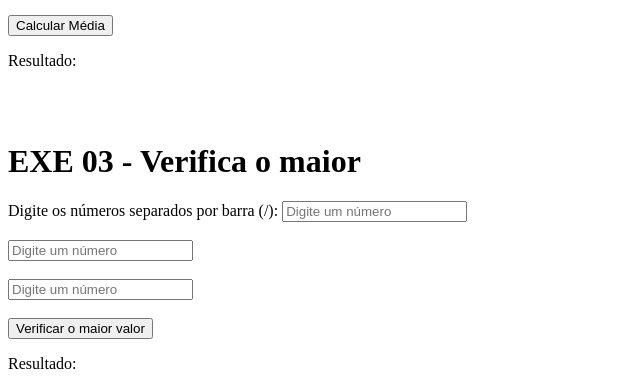
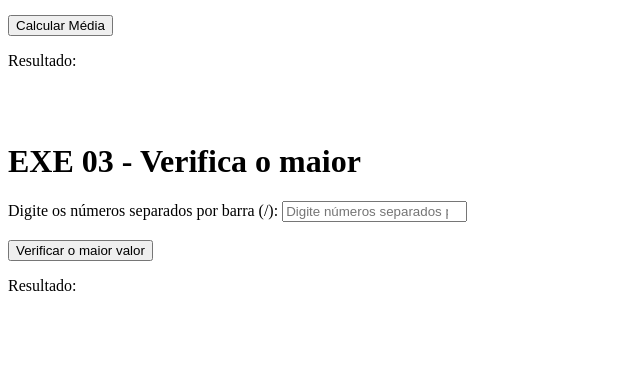
Before and after one commit to LuanSantanaPeca/aulafrontend, a plain HTML site: page 20260512/index.html in a window 1280 px wide. Shown: the part 592-981 px from the top of the page, without its empty margins (0-640 px from the left). After the commit the page ends 903 px from the top, so only its background shows below. Drawn offline with Linux system fonts and the light colour scheme.

Commit message:
Update index.html

```diff
--- a/20260512/index.html
+++ b/20260512/index.html
@@ -38,11 +38,9 @@
     <div id="exe03">
         <h1>EXE 03 - Verifica o maior</h1>
         <span>Digite os números separados por barra (/):</span>
-        <input type="number" name="value1" placeholder="Digite um número" id="value1"><br><br>
-        <input type="number" name="value2" placeholder="Digite um número" id="value2"><br><br>
-        <input type="number" name="value3" placeholder="Digite um número" id="value3"><br><br>
+        <input type="number" name="value1" placeholder="Digite números separados por vírgula" id="biggest"><br><br>
         <button onClick="verificaMaior()">Verificar o maior valor</button>
-        <p>Resultado: <span id="resultado3"></span></p>
+        <p>Resultado: <span id="resultadoMaior"></span></p>
     </div>
 
     <script src="./js/script1.js"></script>
```
